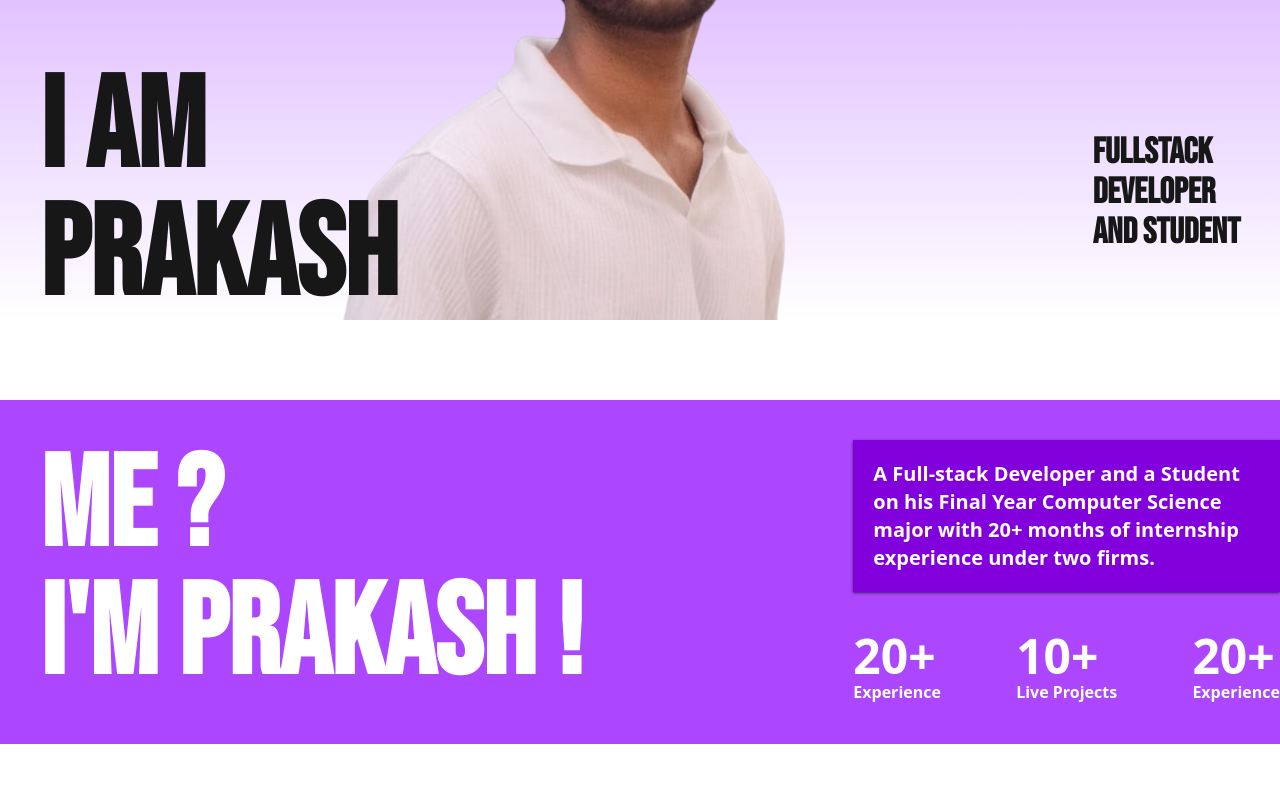
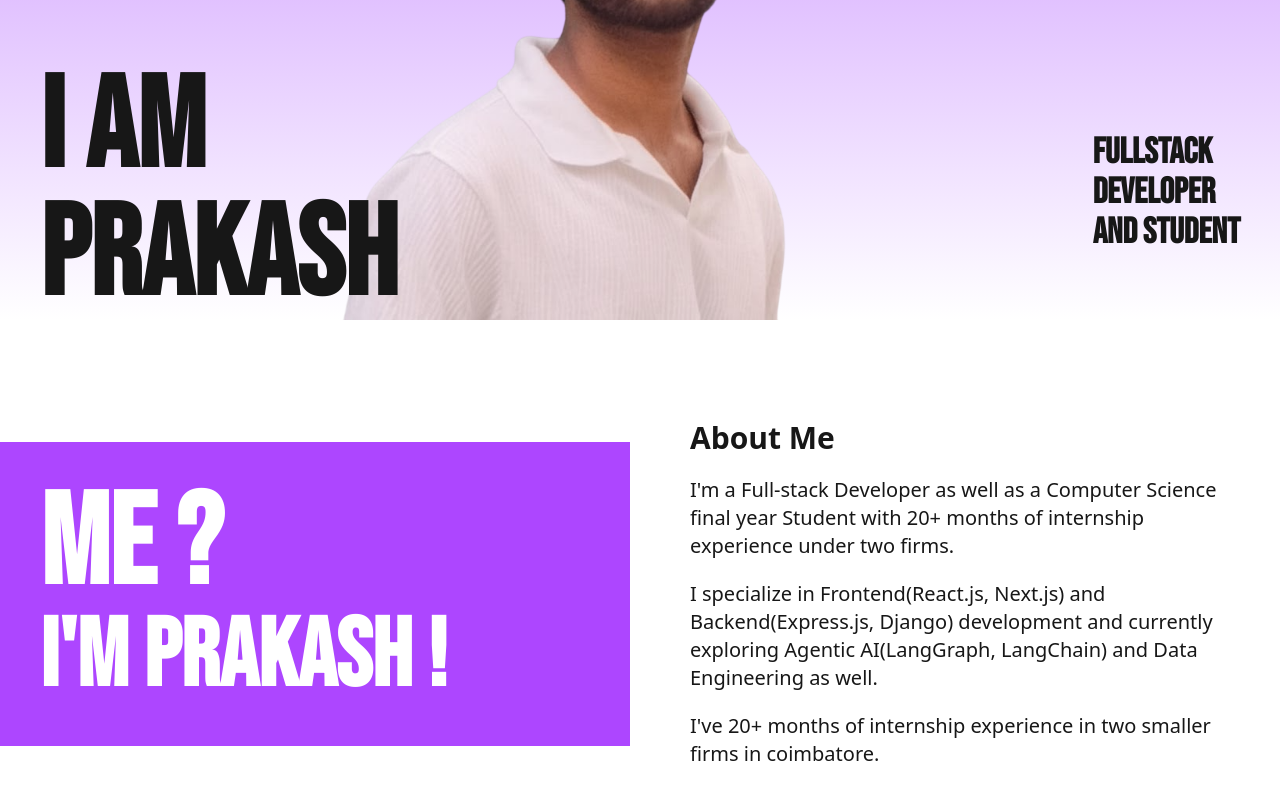
Before and after one commit to praghu-b/next-portfolio, a Next.js app: page / in a window 1280 px wide. Shown: the part 480-1280 px from the top of the page. Built offline with nearby package versions, Linux system fonts and the light colour scheme; a web font is replaced by a local one.

Commit message:
wip(ui): building about section, eodc

```diff
--- a/src/components/sections/About.tsx
+++ b/src/components/sections/About.tsx
@@ -1,18 +1,19 @@
-import {motion, useScroll, useTransform} from "framer-motion";
 
 export default function About() {
+
     return (
         <section className="w-full min-h-screen">
-            <div className="max-w-7xl mx-auto flex items-center bg-purple-500 justify-between text-white md:py-10 mt-20">
-                <div className="flex-2">
-                    <p className="ml-10 text-9xl font-bold font-climate">Me ? <br />I'm Prakash !</p>
+            <div className="max-w-7xl mx-auto flex items-center justify-between mt-20">
+                <div className="flex-1 h-full bg-purple-500 md:p-10 text-white font-bold font-climate">
+                    <p className="text-9xl">Me ?</p>
+                    <p className="text-8xl">I'm Prakash !</p>
                 </div>
-                <div className="flex-1 space-y-10">
-                    <p className="text-xl font-semibold bg-purple-700 shadow shadow-black/50 border-white px-5 py-5">A Full-stack Developer and a Student on his Final Year Computer Science major with 20+ months of internship experience under two firms.</p>
-                    <ul className="flex items-center justify-between">
-                        <li className="font-bold"><span className="text-5xl">20+</span><br />Experience</li>
-                        <li className="font-bold"><span className="text-5xl">10+</span><br />Live Projects</li>
-                        <li className="font-bold"><span className="text-5xl">20+</span><br />Experience</li>
+                <div className="flex-1 md:ml-5 md:px-10 py-5 space-y-5">
+                    <p className="text-3xl font-bold mb-5">About Me</p>
+                    <ul className="space-y-5 text-xl">
+                        <li>I'm a Full-stack Developer as well as a Computer Science final year Student with 20+ months of internship experience under two firms. </li>
+                        <li>I specialize in Frontend(React.js, Next.js) and Backend(Express.js, Django) development and currently exploring Agentic AI(LangGraph, LangChain) and Data Engineering as well. </li>
+                        <li>I've 20+ months of internship experience in two smaller firms in coimbatore.</li>
                     </ul>
                 </div>
             </div>
```
